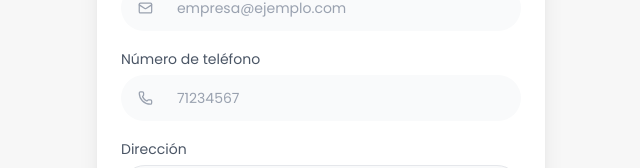
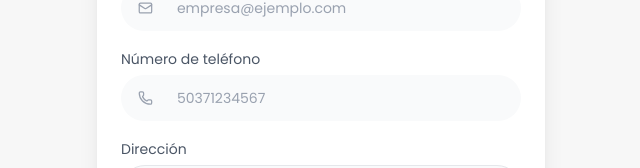
Before and after one commit to Yayifications/zp-auth_fe, a Next.js app: page /register in a window 1280 px wide. Both pictures are taken after a click on the button "Socio". Shown: the part 435-603 px from the top of the page, without its empty margins (319-959 px from the left). Built offline with nearby package versions, Linux system fonts and the light colour scheme; no server answers.

Commit message:
fix registro

```diff
--- a/src/app/register/page.tsx
+++ b/src/app/register/page.tsx
@@ -20,13 +20,20 @@ import authService from '@/lib/auth-service';
 
 type RegisterTab = 'user' | 'partner';
 
+const USER_PHONE_LENGTH = 8;
+const PARTNER_PHONE_MIN_LENGTH = 8;
+const PARTNER_PHONE_MAX_LENGTH = 11;
+
 const userSchema = z.object({
   firstName: z.string().min(2, 'Ingresa tu nombre').max(100, 'Máximo 100 caracteres'),
   lastName: z.string().min(2, 'Ingresa tus apellidos').max(100, 'Máximo 100 caracteres'),
   email: z.string().email('Correo inválido'),
   phone_number: z
     .string()
-    .regex(/^\d{8}$/, 'Teléfono inválido (8 dígitos)'),
+    .regex(
+      new RegExp(`^\\d{${USER_PHONE_LENGTH}}$`),
+      `Teléfono inválido (${USER_PHONE_LENGTH} dígitos)`
+    ),
   dui: z.string().min(8, 'DUI inválido').max(20, 'Máximo 20 caracteres'),
   password: z.string().min(8, 'Mínimo 8 caracteres').max(72, 'Máximo 72 caracteres'),
   birthday: z.string().min(1, 'Selecciona tu fecha de nacimiento'),
@@ -41,7 +48,12 @@ const partnerSchema = z.object({
   businessName: z.string().min(2, 'Nombre inválido').max(100, 'Máximo 100 caracteres'),
   contact_name: z.string().min(2, 'Nombre inválido').max(100, 'Máximo 100 caracteres'),
   email: z.string().email('Correo inválido'),
-  phone: z.string().regex(/^\d{8}$/, 'Teléfono inválido (8 dígitos)'),
+  phone: z
+    .string()
+    .regex(
+      new RegExp(`^\\d{${PARTNER_PHONE_MIN_LENGTH},${PARTNER_PHONE_MAX_LENGTH}}$`),
+      `Teléfono inválido (${PARTNER_PHONE_MIN_LENGTH} a ${PARTNER_PHONE_MAX_LENGTH} dígitos)`
+    ),
   address: z.string().min(10, 'Dirección demasiado corta').max(200, 'Máximo 200 caracteres'),
   password: z.string().min(8, 'Mínimo 8 caracteres').max(72, 'Máximo 72 caracteres'),
   terms: z
@@ -57,8 +69,8 @@ const inputClass =
 const sanitizeDigits = (value: string, maxLength: number) =>
   value.replace(/\D/g, '').slice(0, maxLength);
 
-const formatPhoneDisplay = (value?: string) => {
-  const digits = (value || '').slice(0, 8);
+const formatPhoneDisplay = (value?: string, maxLength = USER_PHONE_LENGTH) => {
+  const digits = (value || '').slice(0, maxLength);
   if (digits.length <= 4) {
     return digits;
   }
@@ -248,7 +260,11 @@ export default function RegisterPage() {
         </div>
 
         {activeTab === 'user' ? (
-          <form className="mt-8 space-y-4" onSubmit={handleUserSubmit(onSubmitUser)}>
+          <form
+            key="user-form"
+            className="mt-8 space-y-4"
+            onSubmit={handleUserSubmit(onSubmitUser)}
+          >
             {feedback.user.error && (
               <p className="rounded-2xl bg-red-50 px-4 py-3 text-sm text-red-700">
                 {feedback.user.error}
@@ -317,9 +333,9 @@ export default function RegisterPage() {
                       type="tel"
                       className={`${inputClass} border-none bg-transparent px-0`}
                       placeholder="61246644"
-                      value={formatPhoneDisplay(field.value)}
+                      value={formatPhoneDisplay(field.value, USER_PHONE_LENGTH)}
                       onChange={(event) => {
-                        const digits = sanitizeDigits(event.target.value, 8);
+                        const digits = sanitizeDigits(event.target.value, USER_PHONE_LENGTH);
                         field.onChange(digits);
                       }}
                       onBlur={field.onBlur}
@@ -412,7 +428,11 @@ export default function RegisterPage() {
             </button>
           </form>
         ) : (
-          <form className="mt-8 space-y-4" onSubmit={handlePartnerSubmit(onSubmitPartner)}>
+          <form
+            key="partner-form"
+            className="mt-8 space-y-4"
+            onSubmit={handlePartnerSubmit(onSubmitPartner)}
+          >
             {feedback.partner.error && (
               <p className="rounded-2xl bg-red-50 px-4 py-3 text-sm text-red-700">
                 {feedback.partner.error}
@@ -480,10 +500,10 @@ export default function RegisterPage() {
                     <input
                       type="tel"
                       className={`${inputClass} border-none bg-transparent px-0`}
-                      placeholder="71234567"
-                      value={formatPhoneDisplay(field.value)}
+                      placeholder="50371234567"
+                      value={formatPhoneDisplay(field.value, PARTNER_PHONE_MAX_LENGTH)}
                       onChange={(event) => {
-                        const digits = sanitizeDigits(event.target.value, 8);
+                        const digits = sanitizeDigits(event.target.value, PARTNER_PHONE_MAX_LENGTH);
                         field.onChange(digits);
                       }}
                       onBlur={field.onBlur}
```
